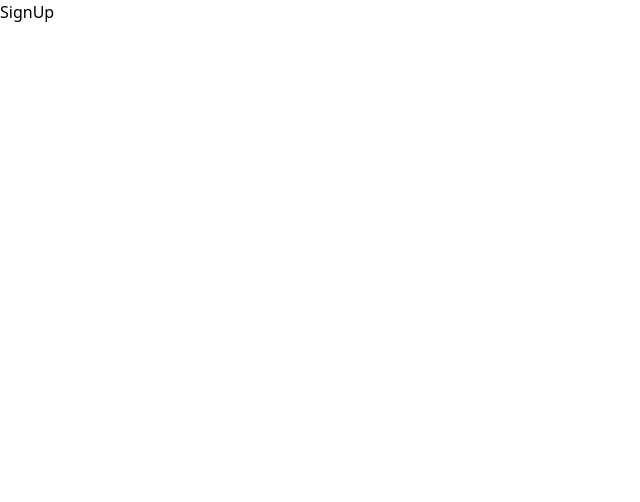
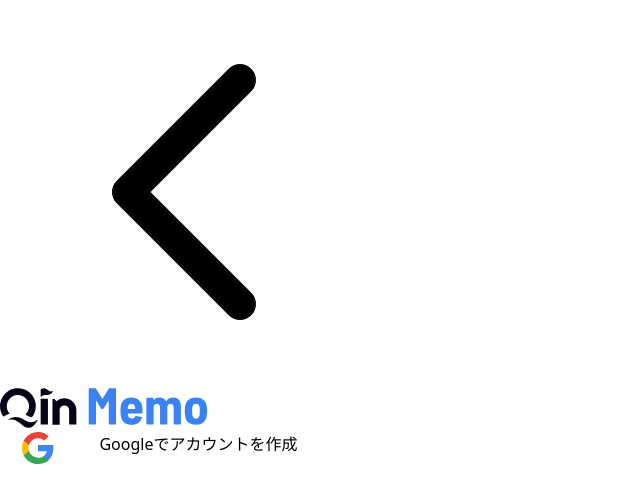
Before and after one commit to qin-salon/qin-memo, a Next.js app: page /signup in a window 1280 px wide. Shown: the top 502 px of the page, without its empty margins (0-640 px from the left). Built offline with nearby package versions, Linux system fonts and the light colour scheme.

Commit message:
1st commit

```diff
--- a/src/pages/signup.tsx
+++ b/src/pages/signup.tsx
@@ -1,7 +1,24 @@
 import type { NextPage } from "next";
+import { GoogleIcon } from "src/components/icon/GoogleIcon";
+import { LogoIcon } from "src/components/icon/LogoIcon";
 
 const SignUp: NextPage = () => {
-  return <div>SignUp</div>;
+  return (
+    <div className="w-96 min-h-screen bg-white">
+      <div className="flex flex-col justify-center text-center">
+        <svg xmlns="http://www.w3.org/2000/svg" fill="none" viewBox="0 0 24 24" stroke="currentColor">
+          <path strokeLinecap="round" strokeLinejoin="round" strokeWidth={2} d="M15 19l-7-7 7-7" />
+        </svg>
+        <LogoIcon size="large" />
+        <div className="w-80 h-14 bg-white rounded-full relative">
+          <div className="flex justify-around">
+            <GoogleIcon size="large" />
+            <p>Googleでアカウントを作成</p>
+          </div>
+        </div>
+      </div>
+    </div>
+  );
 };
 
 export default SignUp;
```
